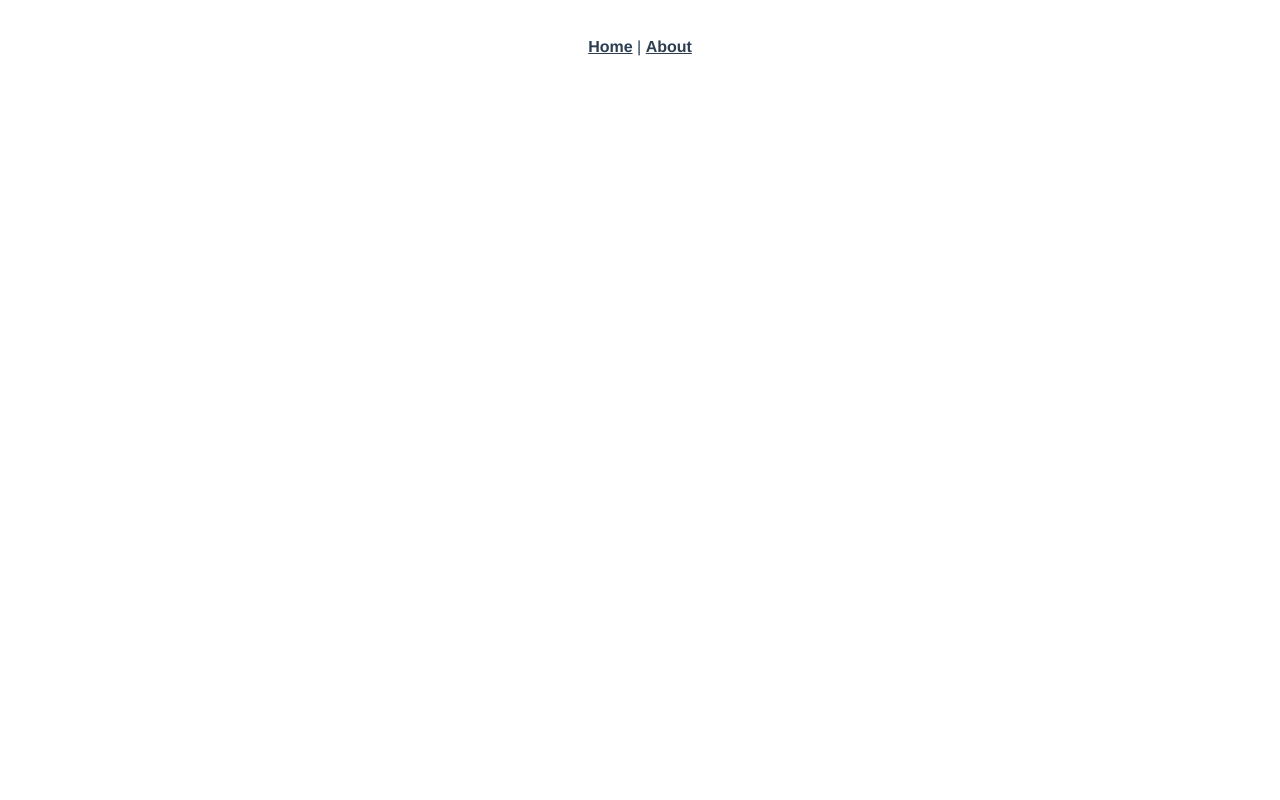
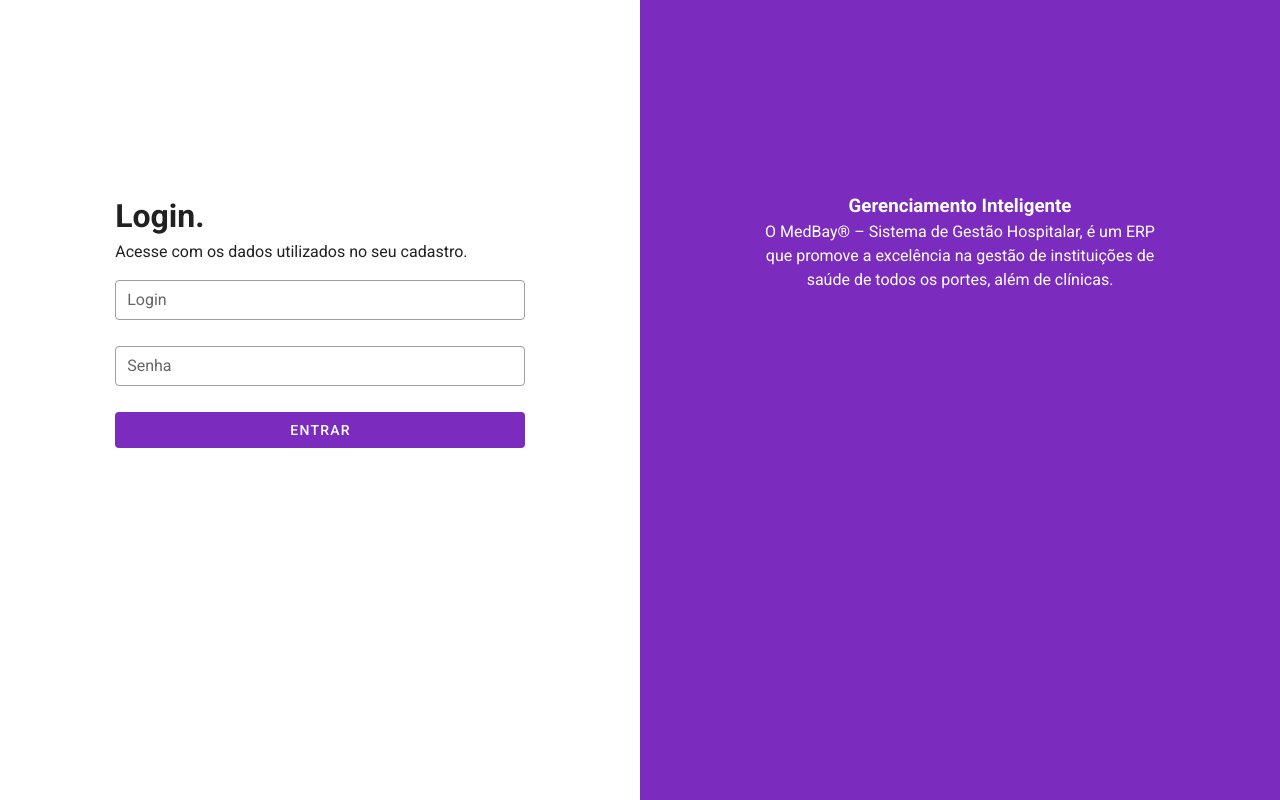
Before and after one commit to dylanoli/medbay-web-client, a Vue app: page /#/login in a window 1280 px wide. Built offline with nearby package versions, Linux system fonts and the light colour scheme.

Commit message:
login page

```diff
--- a/public/index.html
+++ b/public/index.html
@@ -1,11 +1,13 @@
 <!DOCTYPE html>
-<html lang="">
+<html lang="en">
   <head>
     <meta charset="utf-8">
     <meta http-equiv="X-UA-Compatible" content="IE=edge">
     <meta name="viewport" content="width=device-width,initial-scale=1.0">
     <link rel="icon" href="<%= BASE_URL %>favicon.ico">
     <title><%= htmlWebpackPlugin.options.title %></title>
+    <link rel="stylesheet" href="https://fonts.googleapis.com/css?family=Roboto:100,300,400,500,700,900">
+    <link rel="stylesheet" href="https://cdn.jsdelivr.net/npm/@mdi/font@latest/css/materialdesignicons.min.css">
   </head>
   <body>
     <noscript>
--- a/src/App.vue
+++ b/src/App.vue
@@ -1,32 +1,28 @@
 <template>
-  <div id="app">
-    <div id="nav">
-      <router-link to="/">Home</router-link> |
-      <router-link to="/about">About</router-link>
-    </div>
-    <router-view/>
-  </div>
+  <v-app>
+    <v-main>
+      <router-view />
+    </v-main>
+  </v-app>
 </template>
 
+<script lang="ts">
+import Vue from "vue";
+
+export default Vue.extend({
+  name: "App",
+
+  data: () => ({
+    //
+  }),
+});
+</script>
+
 <style>
-#app {
-  font-family: Avenir, Helvetica, Arial, sans-serif;
-  -webkit-font-smoothing: antialiased;
-  -moz-osx-font-smoothing: grayscale;
-  text-align: center;
-  color: #2c3e50;
-}
-
-#nav {
-  padding: 30px;
-}
-
-#nav a {
-  font-weight: bold;
-  color: #2c3e50;
-}
-
-#nav a.router-link-exact-active {
-  color: #42b983;
+:root {
+  overflow: auto;
+  --primary: #7b2cbf;
+  --secondary: #9d4edd;
+  --accent: #c77dff;
 }
 </style>
--- a/src/components/HelloWorld.vue
+++ b/src/components/HelloWorld.vue
@@ -1,60 +1,153 @@
 <template>
-  <div class="hello">
-    <h1>{{ msg }}</h1>
-    <p>
-      For a guide and recipes on how to configure / customize this project,<br>
-      check out the
-      <a href="https://cli.vuejs.org" target="_blank" rel="noopener">vue-cli documentation</a>.
-    </p>
-    <h3>Installed CLI Plugins</h3>
-    <ul>
-      <li><a href="https://github.com/vuejs/vue-cli/tree/dev/packages/%40vue/cli-plugin-pwa" target="_blank" rel="noopener">pwa</a></li>
-      <li><a href="https://github.com/vuejs/vue-cli/tree/dev/packages/%40vue/cli-plugin-router" target="_blank" rel="noopener">router</a></li>
-      <li><a href="https://github.com/vuejs/vue-cli/tree/dev/packages/%40vue/cli-plugin-vuex" target="_blank" rel="noopener">vuex</a></li>
-      <li><a href="https://github.com/vuejs/vue-cli/tree/dev/packages/%40vue/cli-plugin-typescript" target="_blank" rel="noopener">typescript</a></li>
-    </ul>
-    <h3>Essential Links</h3>
-    <ul>
-      <li><a href="https://vuejs.org" target="_blank" rel="noopener">Core Docs</a></li>
-      <li><a href="https://forum.vuejs.org" target="_blank" rel="noopener">Forum</a></li>
-      <li><a href="https://chat.vuejs.org" target="_blank" rel="noopener">Community Chat</a></li>
-      <li><a href="https://twitter.com/vuejs" target="_blank" rel="noopener">Twitter</a></li>
-      <li><a href="https://news.vuejs.org" target="_blank" rel="noopener">News</a></li>
-    </ul>
-    <h3>Ecosystem</h3>
-    <ul>
-      <li><a href="https://router.vuejs.org" target="_blank" rel="noopener">vue-router</a></li>
-      <li><a href="https://vuex.vuejs.org" target="_blank" rel="noopener">vuex</a></li>
-      <li><a href="https://github.com/vuejs/vue-devtools#vue-devtools" target="_blank" rel="noopener">vue-devtools</a></li>
-      <li><a href="https://vue-loader.vuejs.org" target="_blank" rel="noopener">vue-loader</a></li>
-      <li><a href="https://github.com/vuejs/awesome-vue" target="_blank" rel="noopener">awesome-vue</a></li>
-    </ul>
-  </div>
+  <v-container>
+    <v-row class="text-center">
+      <v-col cols="12">
+        <v-img
+          :src="require('../assets/logo.svg')"
+          class="my-3"
+          contain
+          height="200"
+        />
+      </v-col>
+
+      <v-col class="mb-4">
+        <h1 class="display-2 font-weight-bold mb-3">
+          Welcome to Vuetify
+        </h1>
+
+        <p class="subheading font-weight-regular">
+          For help and collaboration with other Vuetify developers,
+          <br>please join our online
+          <a
+            href="https://community.vuetifyjs.com"
+            target="_blank"
+          >Discord Community</a>
+        </p>
+      </v-col>
+
+      <v-col
+        class="mb-5"
+        cols="12"
+      >
+        <h2 class="headline font-weight-bold mb-3">
+          What's next?
+        </h2>
+
+        <v-row justify="center">
+          <a
+            v-for="(next, i) in whatsNext"
+            :key="i"
+            :href="next.href"
+            class="subheading mx-3"
+            target="_blank"
+          >
+            {{ next.text }}
+          </a>
+        </v-row>
+      </v-col>
+
+      <v-col
+        class="mb-5"
+        cols="12"
+      >
+        <h2 class="headline font-weight-bold mb-3">
+          Important Links
+        </h2>
+
+        <v-row justify="center">
+          <a
+            v-for="(link, i) in importantLinks"
+            :key="i"
+            :href="link.href"
+            class="subheading mx-3"
+            target="_blank"
+          >
+            {{ link.text }}
+          </a>
+        </v-row>
+      </v-col>
+
+      <v-col
+        class="mb-5"
+        cols="12"
+      >
+        <h2 class="headline font-weight-bold mb-3">
+          Ecosystem
+        </h2>
+
+        <v-row justify="center">
+          <a
+            v-for="(eco, i) in ecosystem"
+            :key="i"
+            :href="eco.href"
+            class="subheading mx-3"
+            target="_blank"
+          >
+            {{ eco.text }}
+          </a>
+        </v-row>
+      </v-col>
+    </v-row>
+  </v-container>
 </template>
 
 <script lang="ts">
-import { Component, Prop, Vue } from 'vue-property-decorator';
+  import Vue from 'vue'
 
-@Component
-export default class HelloWorld extends Vue {
-  @Prop() private msg!: string;
-}
+  export default Vue.extend({
+    name: 'HelloWorld',
+
+    data: () => ({
+      ecosystem: [
+        {
+          text: 'vuetify-loader',
+          href: 'https://github.com/vuetifyjs/vuetify-loader',
+        },
+        {
+          text: 'github',
+          href: 'https://github.com/vuetifyjs/vuetify',
+        },
+        {
+          text: 'awesome-vuetify',
+          href: 'https://github.com/vuetifyjs/awesome-vuetify',
+        },
+      ],
+      importantLinks: [
+        {
+          text: 'Documentation',
+          href: 'https://vuetifyjs.com',
+        },
+        {
+          text: 'Chat',
+          href: 'https://community.vuetifyjs.com',
+        },
+        {
+          text: 'Made with Vuetify',
+          href: 'https://madewithvuejs.com/vuetify',
+        },
+        {
+          text: 'Twitter',
+          href: 'https://twitter.com/vuetifyjs',
+        },
+        {
+          text: 'Articles',
+          href: 'https://medium.com/vuetify',
+        },
+      ],
+      whatsNext: [
+        {
+          text: 'Explore components',
+          href: 'https://vuetifyjs.com/components/api-explorer',
+        },
+        {
+          text: 'Select a layout',
+          href: 'https://vuetifyjs.com/getting-started/pre-made-layouts',
+        },
+        {
+          text: 'Frequently Asked Questions',
+          href: 'https://vuetifyjs.com/getting-started/frequently-asked-questions',
+        },
+      ],
+    }),
+  })
 </script>
-
-<!-- Add "scoped" attribute to limit CSS to this component only -->
-<style scoped>
-h3 {
-  margin: 40px 0 0;
-}
-ul {
-  list-style-type: none;
-  padding: 0;
-}
-li {
-  display: inline-block;
-  margin: 0 10px;
-}
-a {
-  color: #42b983;
-}
-</style>
--- a/src/main.ts
+++ b/src/main.ts
@@ -3,11 +3,13 @@ import App from './App.vue'
 import './registerServiceWorker'
 import router from './router'
 import store from './store'
+import vuetify from './plugins/vuetify'
 
 Vue.config.productionTip = false
 
 new Vue({
   router,
   store,
+  vuetify,
   render: h => h(App)
 }).$mount('#app')
--- /dev/null
+++ b/src/plugins/vuetify.ts
@@ -0,0 +1,16 @@
+import Vue from 'vue';
+import Vuetify from 'vuetify/lib/framework';
+
+Vue.use(Vuetify);
+
+export default new Vuetify({
+    theme: {
+        themes: {
+            light: {
+                primary: '#7B2CBF',
+                secondary: '#9D4EDD',
+                accent: '#C77DFF'
+            },
+        },
+    },
+})
--- a/src/router/index.ts
+++ b/src/router/index.ts
@@ -1,23 +1,15 @@
 import Vue from 'vue'
 import VueRouter, { RouteConfig } from 'vue-router'
-import Home from '../views/Home.vue'
+import Login from '../views/Login.vue'
 
 Vue.use(VueRouter)
 
 const routes: Array<RouteConfig> = [
   {
-    path: '/',
-    name: 'Home',
-    component: Home
+    path: '/login',
+    name: 'Login',
+    component: Login
   },
-  {
-    path: '/about',
-    name: 'About',
-    // route level code-splitting
-    // this generates a separate chunk (about.[hash].js) for this route
-    // which is lazy-loaded when the route is visited.
-    component: () => import(/* webpackChunkName: "about" */ '../views/About.vue')
-  }
 ]
 
 const router = new VueRouter({
--- /dev/null
+++ b/src/shims-vuetify.d.ts
@@ -0,0 +1,4 @@
+declare module 'vuetify/lib/framework' {
+  import Vuetify from 'vuetify'
+  export default Vuetify
+}
--- /dev/null
+++ b/src/views/Login.vue
@@ -0,0 +1,83 @@
+<template>
+  <div class="grid-login">
+    <div class="col-left">
+      <h1 class="space">Login.</h1>
+      <p>Acesse com os dados utilizados no seu cadastro.</p>
+      <div>
+        <v-form ref="form">
+          <v-text-field
+            label="Login"
+            outlined
+            type="text"
+            :rules="[(v) => !!v || 'login é obrigatório']"
+            dense
+            required
+            v-model="cpf"
+          ></v-text-field>
+          <v-text-field
+            v-model="senha"
+            label="Senha"
+            type="password"
+            @keydown.enter="login()"
+            outlined
+            :rules="[(v) => !!v || 'a senha é obrigatório']"
+            dense
+          ></v-text-field>
+        </v-form>
+        <v-btn
+          block
+          depressed
+          color="primary"
+          v-on:click="login()"
+          :loading="loadingLogin"
+          >Entrar
+        </v-btn>
+      </div>
+    </div>
+    <div class="col-right">
+      <h3>Gerenciamento Inteligente</h3>
+      <p>
+        O MedBay® – Sistema de Gestão Hospitalar, é um ERP que promove a
+        excelência na gestão de instituições de saúde de todos os portes, além
+        de clínicas.
+      </p>
+    </div>
+  </div>
+</template>
+
+<script lang="ts">
+import Vue from "vue";
+import Component from "vue-class-component";
+
+@Component
+export default class LoginPage extends Vue {
+  cpf: string = "";
+  senha: string = "";
+  loadingLogin: boolean = false;
+  async login() {
+    this.loadingLogin = true;
+
+    this.loadingLogin = false;
+  }
+}
+</script>
+
+<style scoped>
+.grid-login {
+  display: flex;
+}
+.col-left {
+  width: 50%;
+  text-align: left;
+  padding: 15% 9%;
+  height: 100vh;
+}
+.col-right {
+  width: 50%;
+  text-align: center;
+  padding: 15% 9%;
+  color: white;
+  height: 100vh;
+  background-color: var(--primary);
+}
+</style>
--- /dev/null
+++ b/vue.config.js
@@ -0,0 +1,5 @@
+module.exports = {
+  transpileDependencies: [
+    'vuetify'
+  ]
+}
```
Also changed, not shown: package.json (+6 -1 lines), src/assets/logo.svg (added), 1 other file (tests, documents, lock files or other folders).
